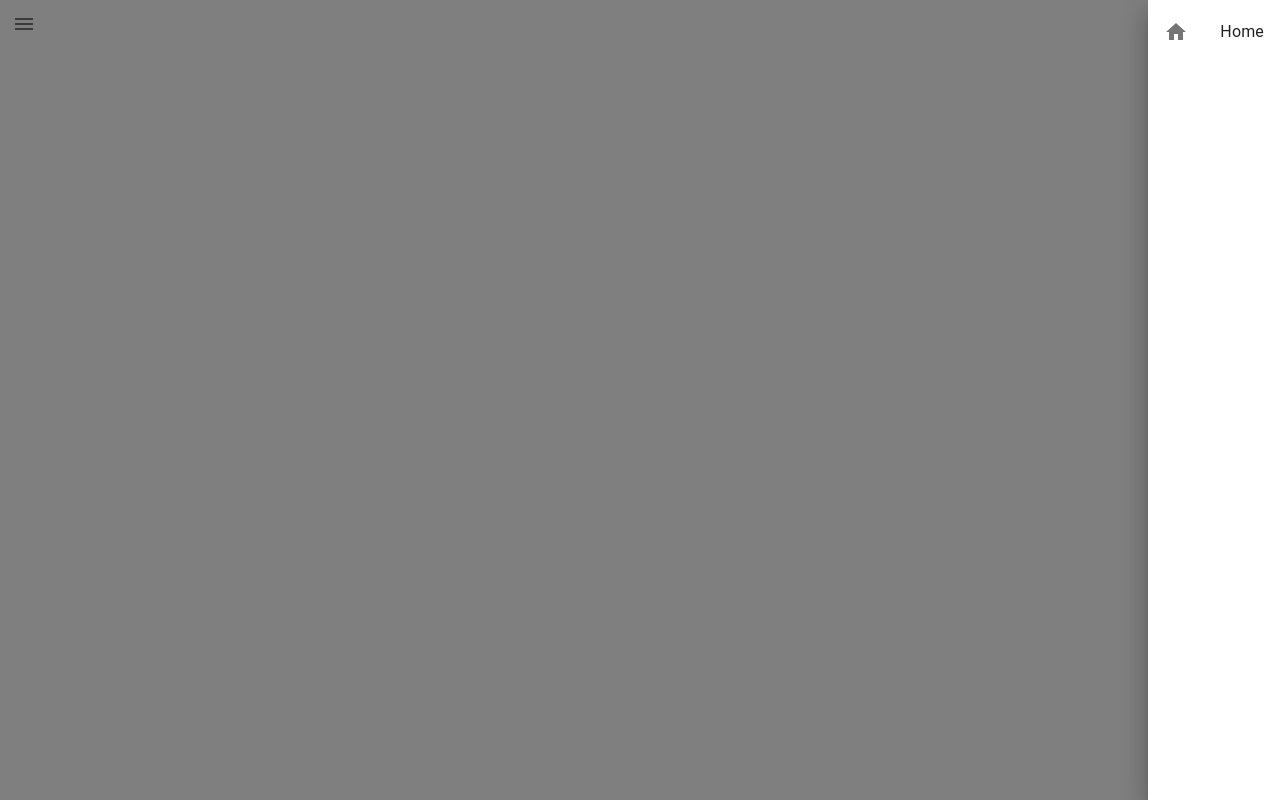
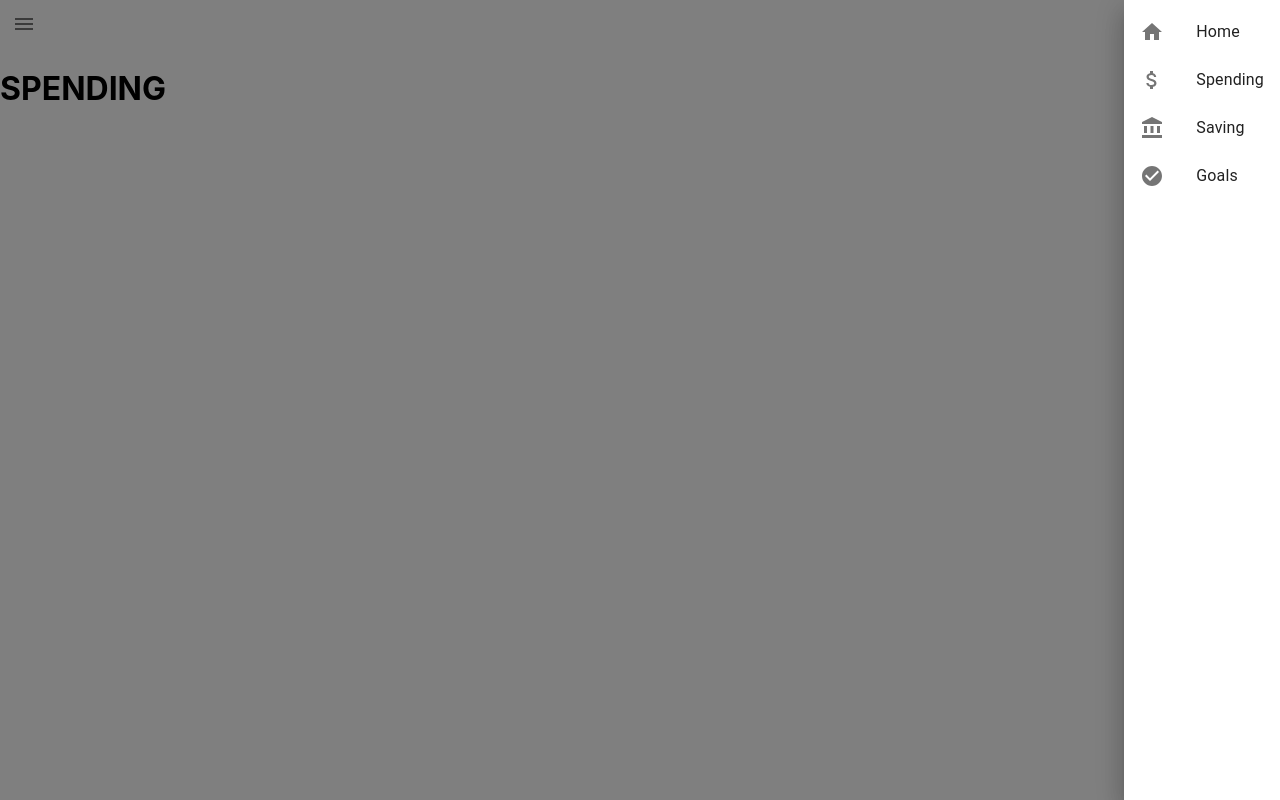
Before and after one commit to Lewis-Hamilton/budget, a React (Create React App) app: page /spending in a window 1280 px wide. Both pictures are taken after a click on the button 24 px from the left and 24 px from the top of the page. Built offline with nearby package versions, Linux system fonts and the light colour scheme.

Commit message:
added 3 pages

```diff
--- a/src/App.js
+++ b/src/App.js
@@ -1,5 +1,8 @@
 import Home from "./components/home.js";
 import Nav from "./components/nav.js";
+import Saving from "./components/saving.js";
+import Spending from "./components/spending.js";
+import Goals from "./components/goals.js";
 import { BrowserRouter as Router, Switch, Route } from "react-router-dom";
 
 export default function App() {
@@ -8,6 +11,9 @@ export default function App() {
       <Nav />
       <Switch>
         <Route exact path="/" component={Home}></Route>
+        <Route exact path="/saving" component={Saving}></Route>
+        <Route exact path="/spending" component={Spending}></Route>
+        <Route exact path="/goals" component={Goals}></Route>
       </Switch>
     </Router>
   );
--- /dev/null
+++ b/src/components/goals.js
@@ -0,0 +1,9 @@
+import React from "react";
+
+export default function Goals() {
+  return (
+    <div>
+      <h1>GOALS</h1>
+    </div>
+  );
+}
--- a/src/components/nav.js
+++ b/src/components/nav.js
@@ -3,6 +3,9 @@ import Drawer from "@material-ui/core/Drawer";
 import IconButton from "@material-ui/core/IconButton";
 import MenuIcon from "@material-ui/icons/Menu";
 import HomeIcon from "@material-ui/icons/Home";
+import AttachMoneyIcon from "@material-ui/icons/AttachMoney";
+import AccountBalanceIcon from "@material-ui/icons/AccountBalance";
+import CheckCircleIcon from "@material-ui/icons/CheckCircle";
 import List from "@material-ui/core/List";
 import ListItem from "@material-ui/core/ListItem";
 import ListItemIcon from "@material-ui/core/ListItemIcon";
@@ -25,6 +28,24 @@ export default function Nav() {
               </ListItemIcon>
               <ListItemText>Home</ListItemText>
             </ListItem>
+            <ListItem button component={Link} to="/spending">
+              <ListItemIcon>
+                <AttachMoneyIcon />
+              </ListItemIcon>
+              <ListItemText>Spending</ListItemText>
+            </ListItem>
+            <ListItem button component={Link} to="/saving">
+              <ListItemIcon>
+                <AccountBalanceIcon />
+              </ListItemIcon>
+              <ListItemText>Saving</ListItemText>
+            </ListItem>
+            <ListItem button component={Link} to="/goals">
+              <ListItemIcon>
+                <CheckCircleIcon />
+              </ListItemIcon>
+              <ListItemText>Goals</ListItemText>
+            </ListItem>
           </List>
         </Route>
       </Drawer>
--- /dev/null
+++ b/src/components/saving.js
@@ -0,0 +1,9 @@
+import React from "react";
+
+export default function Saving() {
+  return (
+    <div>
+      <h1>SAVING</h1>
+    </div>
+  );
+}
--- /dev/null
+++ b/src/components/spending.js
@@ -0,0 +1,9 @@
+import React from "react";
+
+export default function Spending() {
+  return (
+    <div>
+      <h1>SPENDING</h1>
+    </div>
+  );
+}
```
